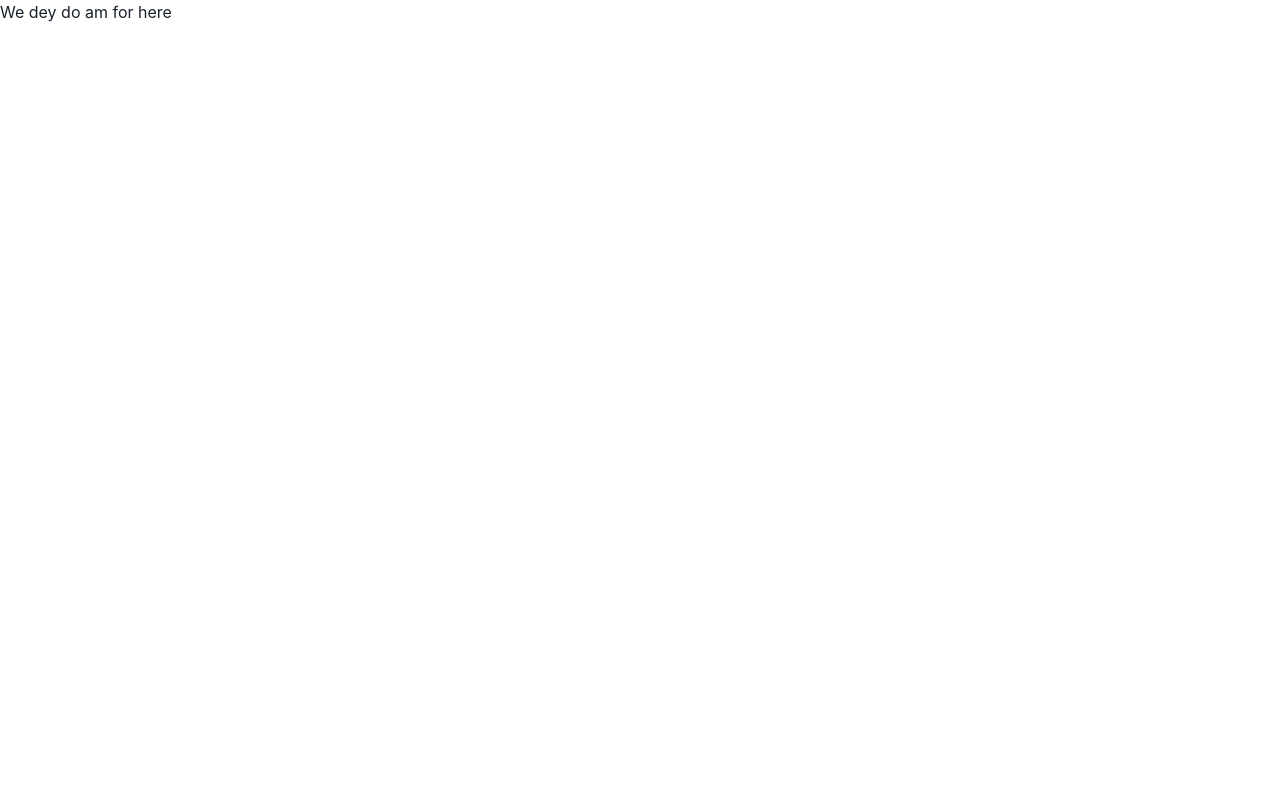
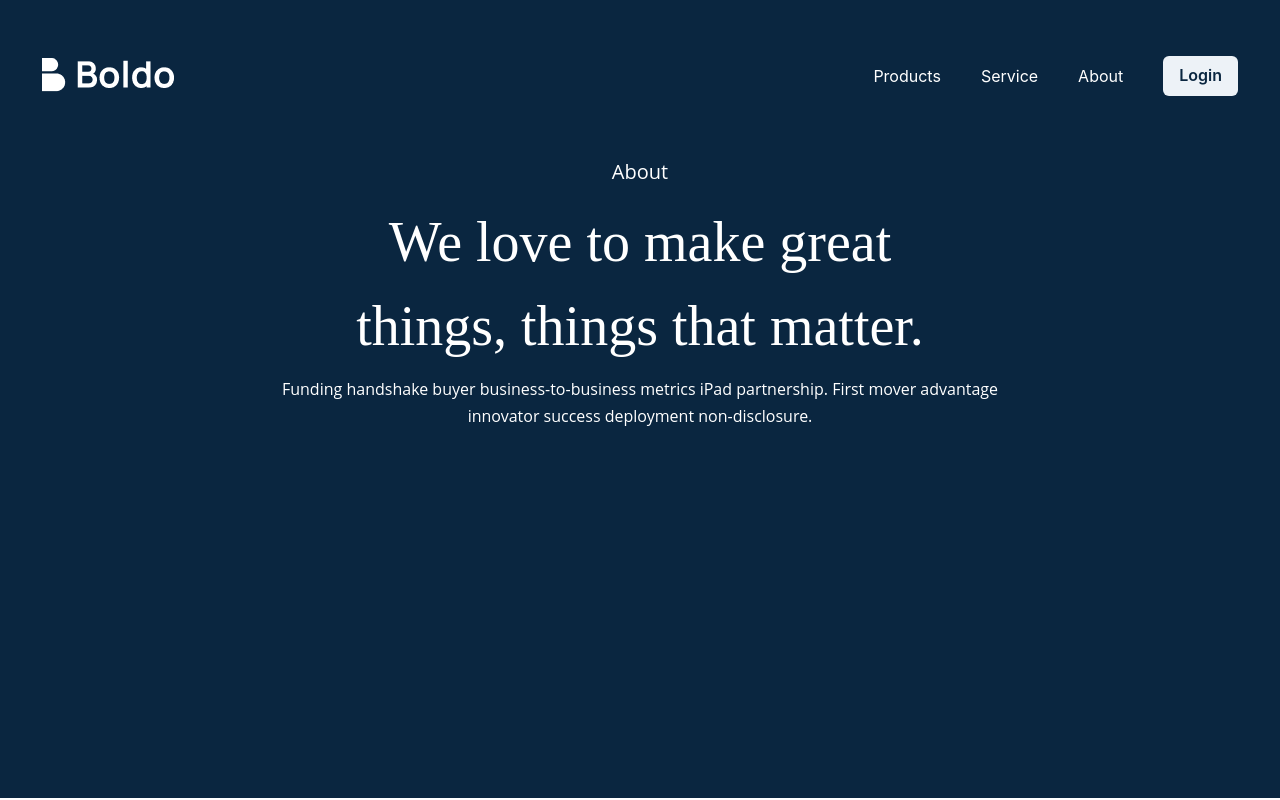
Before and after one commit to jahrulezfrancis/Digital-Marketing-Website-front-end-, a React (Create React App) app: page /about-us in a window 1280 px wide. Built offline with nearby package versions, Linux system fonts and the light colour scheme.

Commit message:
updated the about us page

```diff
--- a/src/Components/Header/IntroSec.jsx
+++ b/src/Components/Header/IntroSec.jsx
@@ -1,6 +1,6 @@
 import React from 'react';
 import { ListItem, HStack, UnorderedList, Image, Flex, Box, Button, Heading, Text, Container, } from '@chakra-ui/react'
-import HeaderLogo from "../../Images/Boldo.png"
+import HeaderLogo from "../../Images/Logo.png"
 import SideImages, { BottomImage } from './SideImage';
 import { NavLink } from 'react-router-dom';
 
@@ -12,8 +12,12 @@ export default function WelcomeBox() {
             <UnorderedList color='white' listStyleType='none'>
                 <HStack justify='flex-end' align='center' padding='3.5em .625em' mt='0em' ml='1em' gap={10}>
                     <ListItem marginRight='auto'><Image src={HeaderLogo} /></ListItem>
-                    <ListItem>Products</ListItem>
-                    <ListItem>Service</ListItem>
+                    <NavLink to='/products'>
+                        <ListItem>Products</ListItem>
+                    </NavLink>
+                    <NavLink to='service'>
+                        <ListItem>Service</ListItem>
+                    </NavLink>
                     <NavLink to='about-us'>
                         <ListItem>About</ListItem>
                     </NavLink>
--- a/src/Components/Pages/AboutUs.jsx
+++ b/src/Components/Pages/AboutUs.jsx
@@ -1,8 +1,43 @@
 import React from 'react'
-import { Text } from '@chakra-ui/react'
+import { Box, UnorderedList, HStack, ListItem, Image, Button, VStack, Heading, Text } from '@chakra-ui/react'
+import HeaderLogo from "../../Images/Logo.png"
+import { NavLink } from 'react-router-dom'
+import FirstOne from "../../Images/man-calling.png"
+import SecondOne from "../../Images/pers-near-trash.png"
+import ThirdOne from "../../Images/woman-making-call.png"
+import FourthOne from "../../Images/Job-seeker.png"
+import FifthOne from "../../Images/three-men-in-workshop.png"
 
 export function AboutUs() {
     return (
-        <Text>We dey do am for here</Text>
+        <Box background='#0A2640' height={'49.875em'}>
+            <UnorderedList color='white' listStyleType='none'>
+                <HStack justify='flex-end' align='center' padding='3.5em .625em' mt='0em' ml='1em' gap={10}>
+                    <ListItem marginRight='auto'><Image src={HeaderLogo} /></ListItem>
+                    <NavLink to="/">
+                        <ListItem>Products</ListItem>
+                    </NavLink>
+                    <NavLink to='/'>
+                        <ListItem>Service</ListItem>
+                    </NavLink>
+                    <NavLink to='about-us'>
+                        <ListItem>About</ListItem>
+                    </NavLink>
+                    <Button color='#0A2640' marginEnd='2em'>Login</Button>
+                </HStack>
+            </UnorderedList>
+
+            <VStack textAlign='center'>
+                <Text color='white' fontSize='1.25em' fontWeight='400' fontFamily='Open Sans' lineHeight='2em'>About</Text>
+                <Heading color='white' fontSize='3.5em' fontWeight='400' fontFamily='Manrope' lineHeight='1.5em'>
+                    We love to make great <br />
+                    things, things that matter.
+                </Heading>
+                <Text color='white' fontSize='1em' fontWeight='400' fontFamily='Open Sans' lineHeight='1.7em'>
+                    Funding handshake buyer business-to-business metrics iPad partnership. First mover advantage <br />
+                    innovator success deployment non-disclosure.
+                </Text>
+            </VStack>
+        </Box>
     )
 }
```
